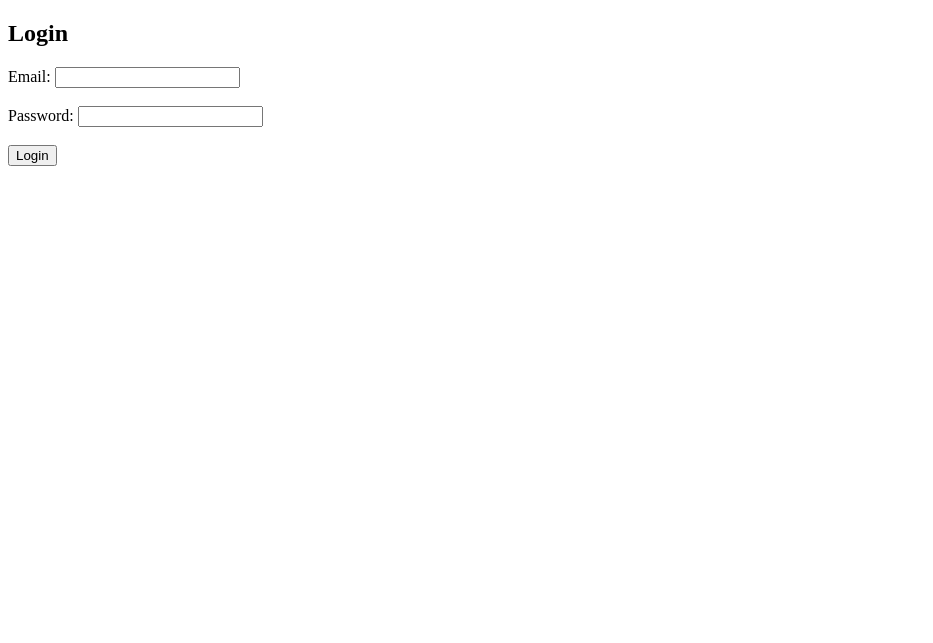
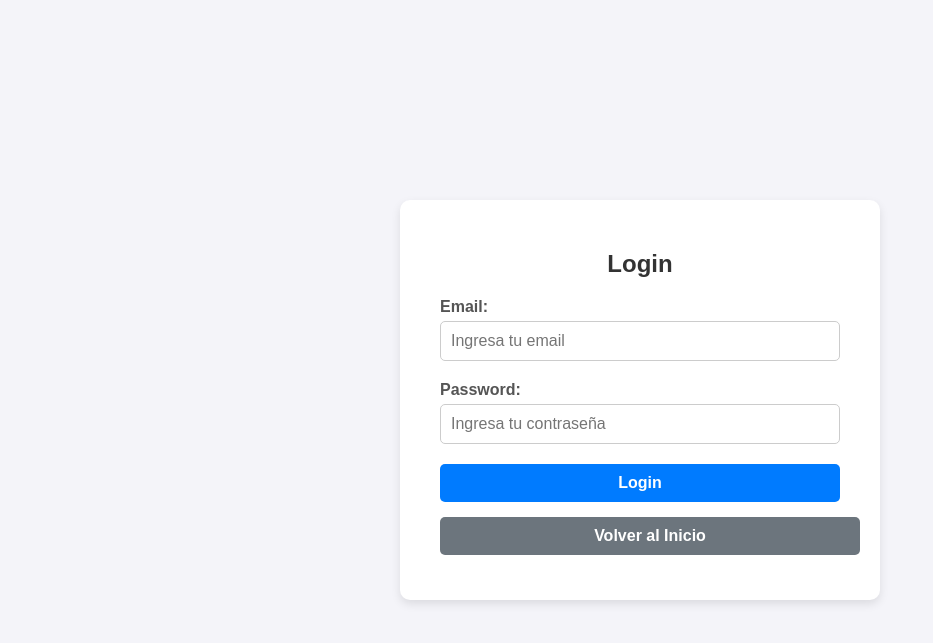
Before and after one commit to alwxav98/login2PS, a Flask app: page / in a window 1280 px wide. Shown: the top 643 px of the page, without its empty margins (0-933 px from the left). Run offline with Flask 3, Linux system fonts and the light colour scheme.

Commit message:
Update login.html

```diff
--- a/templates/login.html
+++ b/templates/login.html
@@ -4,17 +4,103 @@
     <meta charset="UTF-8">
     <meta name="viewport" content="width=device-width, initial-scale=1.0">
     <title>Login</title>
+    <style>
+        body {
+            font-family: Arial, sans-serif;
+            margin: 0;
+            padding: 0;
+            background-color: #f4f4f9;
+            display: flex;
+            justify-content: center;
+            align-items: center;
+            height: 100vh;
+        }
+
+        .container {
+            background-color: #ffffff;
+            padding: 30px 40px;
+            border-radius: 10px;
+            box-shadow: 0 4px 10px rgba(0, 0, 0, 0.1);
+            width: 90%;
+            max-width: 400px;
+            text-align: center;
+        }
+
+        h2 {
+            color: #333333;
+            margin-bottom: 20px;
+        }
+
+        .form-group {
+            margin-bottom: 20px;
+            text-align: left;
+        }
+
+        .form-group label {
+            display: block;
+            font-weight: bold;
+            margin-bottom: 5px;
+            color: #555555;
+        }
+
+        .form-group input {
+            width: 100%;
+            padding: 10px;
+            font-size: 16px;
+            border: 1px solid #cccccc;
+            border-radius: 5px;
+            box-sizing: border-box;
+        }
+
+        .form-group input:focus {
+            border-color: #007bff;
+            outline: none;
+        }
+
+        .btn {
+            display: block;
+            width: 100%;
+            background-color: #007bff;
+            color: #ffffff;
+            font-size: 16px;
+            font-weight: bold;
+            padding: 10px;
+            border: none;
+            border-radius: 5px;
+            margin-bottom: 15px;
+            cursor: pointer;
+            text-decoration: none;
+            transition: background-color 0.3s;
+        }
+
+        .btn:hover {
+            background-color: #0056b3;
+        }
+
+        .btn-secondary {
+            background-color: #6c757d;
+        }
+
+        .btn-secondary:hover {
+            background-color: #5a6268;
+        }
+    </style>
 </head>
 <body>
-    <h2>Login</h2>
-    <form action="/" method="POST">
-        <label for="email">Email:</label>
-        <input type="email" id="email" name="email" required><br><br>
-
-        <label for="password">Password:</label>
-        <input type="password" id="password" name="password" required><br><br>
-
-        <button type="submit">Login</button>
-    </form>
+    <div class="container">
+        <h2>Login</h2>
+        <form action="/" method="POST">
+            <div class="form-group">
+                <label for="email">Email:</label>
+                <input type="email" id="email" name="email" placeholder="Ingresa tu email" required>
+            </div>
+            <div class="form-group">
+                <label for="password">Password:</label>
+                <input type="password" id="password" name="password" placeholder="Ingresa tu contraseña" required>
+            </div>
+            <button type="submit" class="btn">Login</button>
+        </form>
+        <a href="/inicio" class="btn btn-secondary">Volver al Inicio</a>
+    </div>
 </body>
 </html>
```
